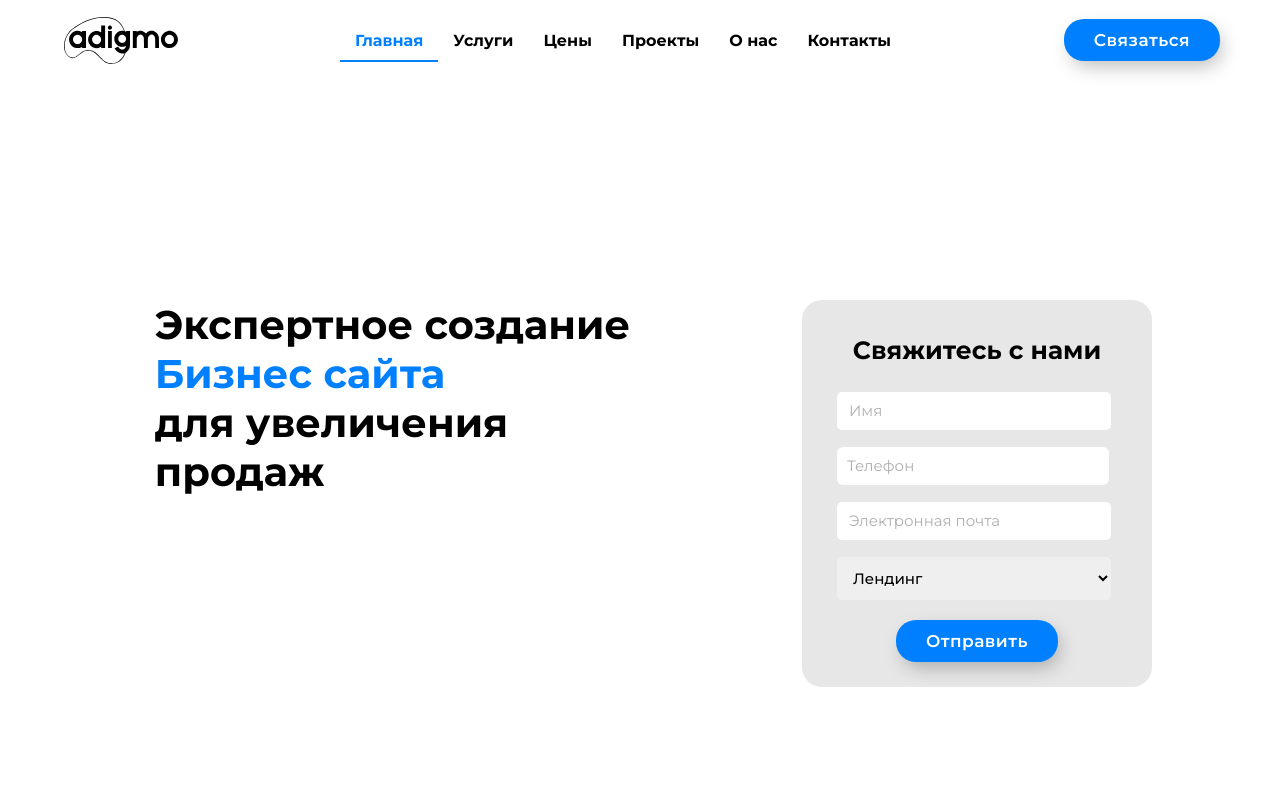
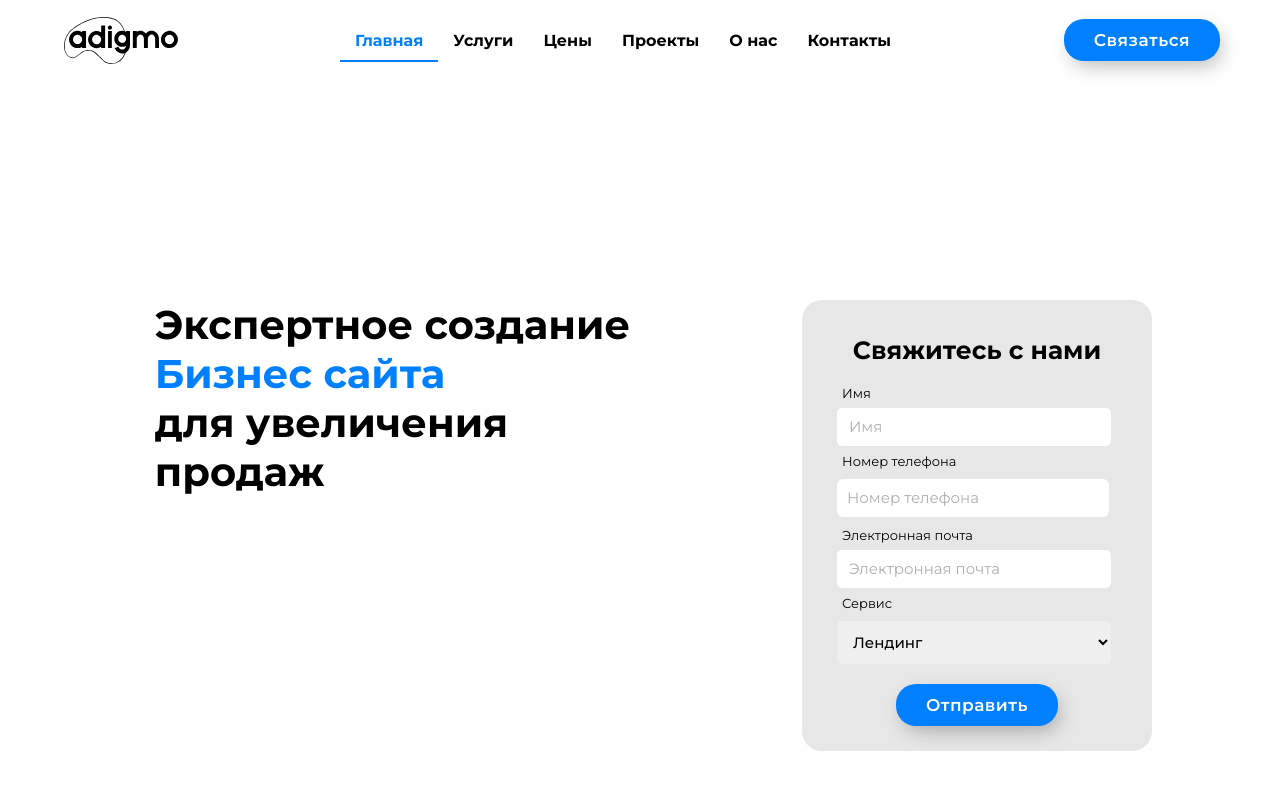
Before and after one commit to Mirzayevsky/Adigmo, a React (Create React App) app: page / in a window 1280 px wide. Shown: the top 800 px of the page. Built offline with nearby package versions, Linux system fonts and the light colour scheme.

Commit message:
validation of form changed

```diff
--- a/src/components/Sections/header/index.jsx
+++ b/src/components/Sections/header/index.jsx
@@ -1,11 +1,11 @@
-import React, { useState } from "react";
+import React, {useEffect, useState} from "react";
 import "toastify-js/src/toastify.css";
-import { PatternFormat } from "react-number-format";
+import {NumericFormat, PatternFormat} from "react-number-format";
 import { TypeAnimation } from "react-type-animation";
 import PopUp from "../../popUp";
 import { HttpRequest } from "../../../hooks/httpRequest";
 import { serviceData } from "../../../Constants/serviceType";
-import {useNavigation} from "react-router-dom";
+import {useNavigate} from "react-router-dom";
 import {
   Button,
   Container,
@@ -21,30 +21,63 @@ import {
   Wrapper,
   MobileBtn,
 } from "./styles";
-import {useNavigate} from "react-router-dom";
 const Header = () => {
   const [popUp, setPopUp] = useState(false);
   const [state, setState] = useState({
-    name:"",
+    name: "",
     number:"",
     email:"",
     service:"Лендинг"
   });
+  const [formErrors, setFormErrors] = useState({});
+  const [isSubmit, setIsSubmit] = useState(false);
   const navigate = useNavigate()
 
   const handleSubmit = (e) => {
+    e.preventDefault();
+    setFormErrors(validate(state,e));
+    setIsSubmit(true);
+
+  }
+
+  useEffect(() => {
+
+    if (Object.keys(formErrors).length === 0 && isSubmit) {
+      console.log(state);
+    }
+  }, [formErrors]);
+
+  const validate = (values,e) => {
+    const errors = {};
+    const regex = /^[^\s@]+@[^\s@]+\.[^\s@]{2,}$/i;
+    if (!values.name) {
+      errors.name = "Имя обязательно!";
+    } else if (values.name.length < 4){
+      errors.name = "Имя должно содержать не менее 4 символов!";
+    }
+    if (values.number.length == "") {
+      errors.number = "Номер обязательно ";
+    }
+    else if (values.number.length < 9) {
+      errors.number = "Номер телефона должен состоять не менее чем из 9 символов!";
+    } else {
       HttpRequest(
           {
             e,state,setState
           }
-    ).then(()=> {
+      )
+          .then(()=> {
             navigate('/success')
             console.log(('Request sent successfully'))
           })
-     .catch((err)=>{
+          .catch((err)=> {
             console.log(err)
           })
     }
+
+
+    return errors;
+  };
 
   return (
     <Wrapper id={"home"}>
@@ -80,24 +113,24 @@ const Header = () => {
           <Form onSubmit={handleSubmit}>
             <FormContainer>
               <FormTitle> Свяжитесь с нами</FormTitle>
-              <Input
-                className={"numb"}
+              <p style={formErrors.name ? { color: 'red' } :{ color: 'black' } }>{formErrors.name ? formErrors.name : "Имя"}</p>
+              <Input className={"numb"}
                      value={state.name}
                      type={"Name"}
                      placeholder={"Имя"}
-                required={true}
+                     maxLength={30}
                      onChange={(e) => setState({ ...state, name: e.target.value })}
               />
-
-              <PatternFormat
+              <p style={formErrors.number ? { color: 'red' } :{ color: 'black' } }>{formErrors.number ? formErrors.number : "Номер телефона"}</p>
+              <NumericFormat
                   className={"input-numb"}
-                format="+998(##)###-##-##"
-                placeholder={"Телефон"}
                   value={state.number}
-                required={true}
-
+                  type={'tel'}
+                  maxLength={9}
+                  placeholder={'Номер телефона'}
                   onChange={(e) => setState({ ...state, number: e.target.value })}
               />
+              <p>Электронная почта</p>
               <Input
                   className={"numb"}
                   type="email"
@@ -105,19 +138,21 @@ const Header = () => {
                   value={state.email}
                   onChange={(e) => setState({ ...state, email: e.target.value })}
               />
+
+              <p>Сервис</p>
+
               <SelectInput
-                  required={true}
                   onChange={(e) =>
                       setState({ ...state, service: e.target.value })
                   }
               >
-                {serviceData?.map(({id,name}) => (
-                  <Option key={id}  value={name}>
+                {serviceData.map(({id,name}) => (
+                    <Option key={id} value={`${name}`}>
                       {name}
                     </Option>
                 ))}
+              </SelectInput>
 
-              </SelectInput>
             </FormContainer>
             <Button> Отправить </Button>
           </Form>
--- a/src/components/Sections/header/styles.js
+++ b/src/components/Sections/header/styles.js
@@ -98,6 +98,11 @@ export const Form = styled.form`
   font-size: 16px;
   font-family: Mozerati, sans-serif !important;
   font-weight: 500 !important;
+  p{
+    font-size: 13px;
+    font-weight: normal;
+    padding-left: 5px;
+  }
   @media screen and (max-width: 1400px) {
     width: 350px;
   }
--- a/src/components/popUp/index.jsx
+++ b/src/components/popUp/index.jsx
@@ -1,5 +1,4 @@
-import React, { useState } from "react";
-import { PatternFormat } from 'react-number-format';
+import React, { useState,useEffect } from "react";
 import "toastify-js/src/toastify.css"
 import {ReactComponent as ExitSvg}from '../../assets/main/red-icon.svg';
 import {Button, Form, FormContainer, FormTitle, Option, SelectInput} from "./styles";
@@ -7,7 +6,7 @@ import {Cover, Input, PopUpWrapper} from "./styles";
 import { HttpRequest } from "../../hooks/httpRequest";
 import { serviceData } from "../../Constants/serviceType";
 import  {useNavigate} from "react-router-dom";
-
+import { NumericFormat } from 'react-number-format';
 const PopUp = ({setPopUp,popUp}) => {
 
     const [state, setState] = useState({
@@ -16,8 +15,39 @@ const PopUp = ({setPopUp,popUp}) => {
         email:"",
         service:"Лендинг"
       });
+    const [formErrors, setFormErrors] = useState({});
+    const [isSubmit, setIsSubmit] = useState(false);
+
      const navigate = useNavigate()
+
       const handleSubmit = (e) => {
+          e.preventDefault();
+          setFormErrors(validate(state,e));
+          setIsSubmit(true);
+
+          }
+
+    useEffect(() => {
+
+        if (Object.keys(formErrors).length === 0 && isSubmit) {
+            console.log(state);
+        }
+    }, [formErrors]);
+
+    const validate = (values,e) => {
+        const errors = {};
+        const regex = /^[^\s@]+@[^\s@]+\.[^\s@]{2,}$/i;
+        if (!values.name) {
+            errors.name = "Имя обязательно!";
+        } else if (values.name.length < 4){
+            errors.name = "Имя должно содержать не менее 4 символов!";
+        }
+        if (values.number.length == "") {
+            errors.number = "Номер обязательно ";
+        }
+        else if (values.number.length < 9) {
+            errors.number = "Номер телефона должен состоять не менее чем из 9 символов!";
+        } else {
             HttpRequest(
                 {
                     e,state,setState
@@ -27,36 +57,44 @@ const PopUp = ({setPopUp,popUp}) => {
                     navigate('/success')
                     console.log(('Request sent successfully'))
                 })
-            .catch((err)=>{
+                .catch((err)=> {
                     console.log(err)
                 })
+        }
 
-      }
+
+        return errors;
+    };
+
     return(
         <PopUpWrapper>
             <Cover onClick={() => setPopUp(false)}/>
-            <Form onSubmit={handleSubmit} >
+            <Form autoComplete="on" autoSave="on" onSubmit={handleSubmit}>
                 <div className="exit-button" onClick={()=>setPopUp(false)}>
                     <ExitSvg/>
                 </div>
                 <FormContainer>
-                    <FormTitle> Свяжитесь с нами</FormTitle>
+                    <FormTitle>
+                        Свяжитесь с нами
+                    </FormTitle>
+                    <p style={formErrors.name ? { color: 'red' } :{ color: 'black' } }>{formErrors.name ? formErrors.name : "Имя"}</p>
                     <Input className={"numb"}
                            value={state.name}
                            type={"Name"}
                            placeholder={"Имя"}
-                           required={true}
+                           maxLength={30}
                            onChange={(e) => setState({ ...state, name: e.target.value })}
                     />
-
-                    <PatternFormat
+                    <p style={formErrors.number ? { color: 'red' } :{ color: 'black' } }>{formErrors.number ? formErrors.number : "Номер телефона"}</p>
+                    <NumericFormat
                         className={"input-numb"}
-                        format="+998(##)###-##-##"
-                        placeholder={"Телефон"}
                         value={state.number}
-                        required={true}
+                        type={'tel'}
+                        maxLength={9}
+                        placeholder={'Номер телефона'}
                         onChange={(e) => setState({ ...state, number: e.target.value })}
                      />
+                    <p>Электронная почта</p>
                     <Input
                         className={"numb"}
                         type="email"
@@ -64,12 +102,14 @@ const PopUp = ({setPopUp,popUp}) => {
                         value={state.email}
                         onChange={(e) => setState({ ...state, email: e.target.value })}
                     />
+
+                    <p>Сервис</p>
+
                     <SelectInput
                         onChange={(e) =>
                             setState({ ...state, service: e.target.value })
                         }
                     >
-
                         {serviceData.map(({id,name}) => (
                             <Option key={id} value={`${name}`}>
                                 {name}
@@ -78,7 +118,7 @@ const PopUp = ({setPopUp,popUp}) => {
                     </SelectInput>
 
                 </FormContainer>
-                <Button> Отправить </Button>
+                <Button > Отправить </Button>
             </Form>
         </PopUpWrapper>
     )
--- a/src/components/popUp/styles.js
+++ b/src/components/popUp/styles.js
@@ -33,6 +33,10 @@ export const Form = styled.form`
   font-family: Mozerati, sans-serif !important;
   font-weight: 500 !important;
   position: relative;
+  p{
+    font-size: 13px;
+    font-weight: normal;
+  }
   @media screen and (max-width: 800px) {
     width: 90%;
     .exit-button {
--- a/src/hooks/httpRequest.js
+++ b/src/hooks/httpRequest.js
@@ -10,13 +10,13 @@ export const HttpRequest = async ({
 
   const FormData = `
     Name: ${name},
-    Number: ${number},
+    Number: +998${number},
     Email: ${email},
     Service: ${service},
     text: ${text ? text : "none"}
     `;
 
-  if ((name === "") | (number === null)) {
+  if ((name.length < 4) && (number.length < 17)) {
     console.log("formData is Empty");
   } else {
     try {
@@ -32,8 +32,6 @@ export const HttpRequest = async ({
           }),
         });
         const data = await response.json();
-
-
         if (data.ok) {
           setState({
             name: "",
```
Lines whose indentation alone changed are shown as unchanged.
